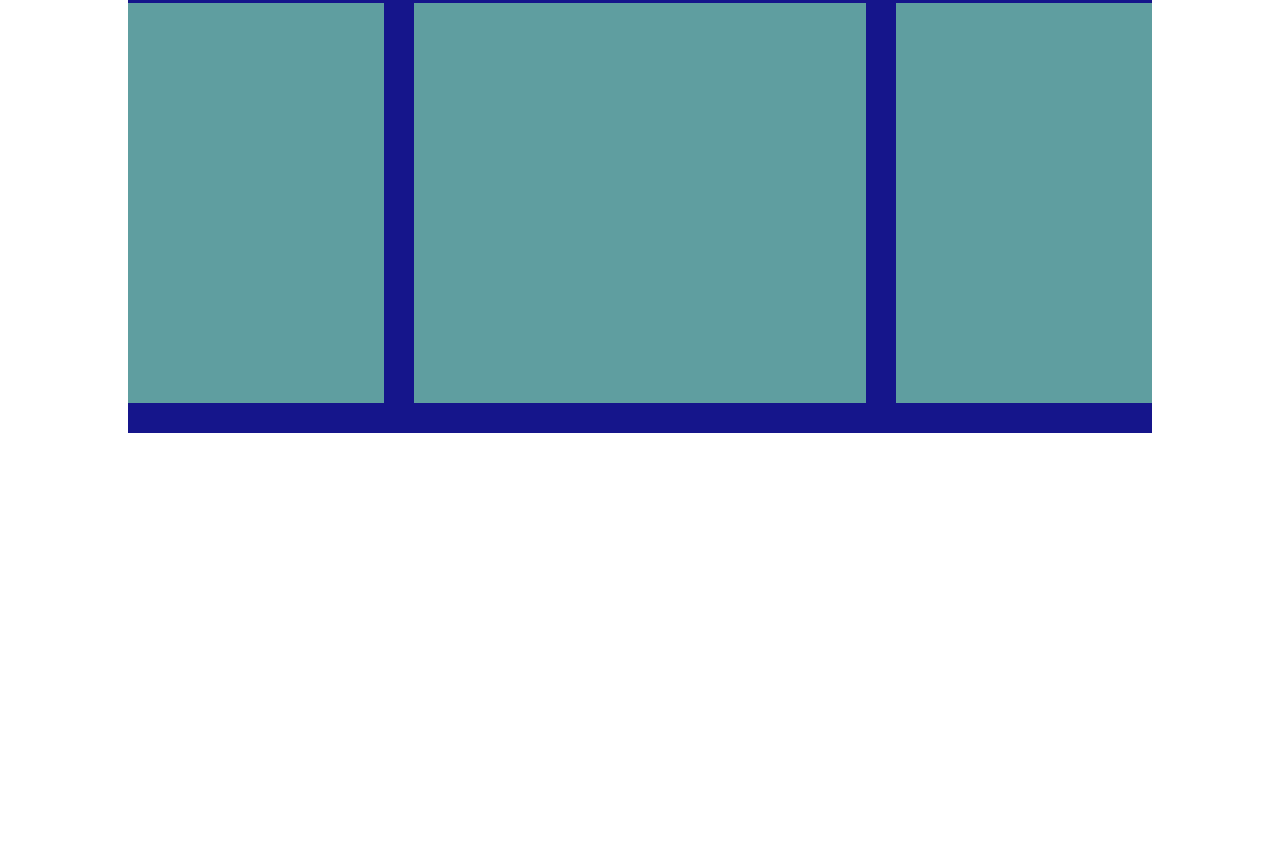
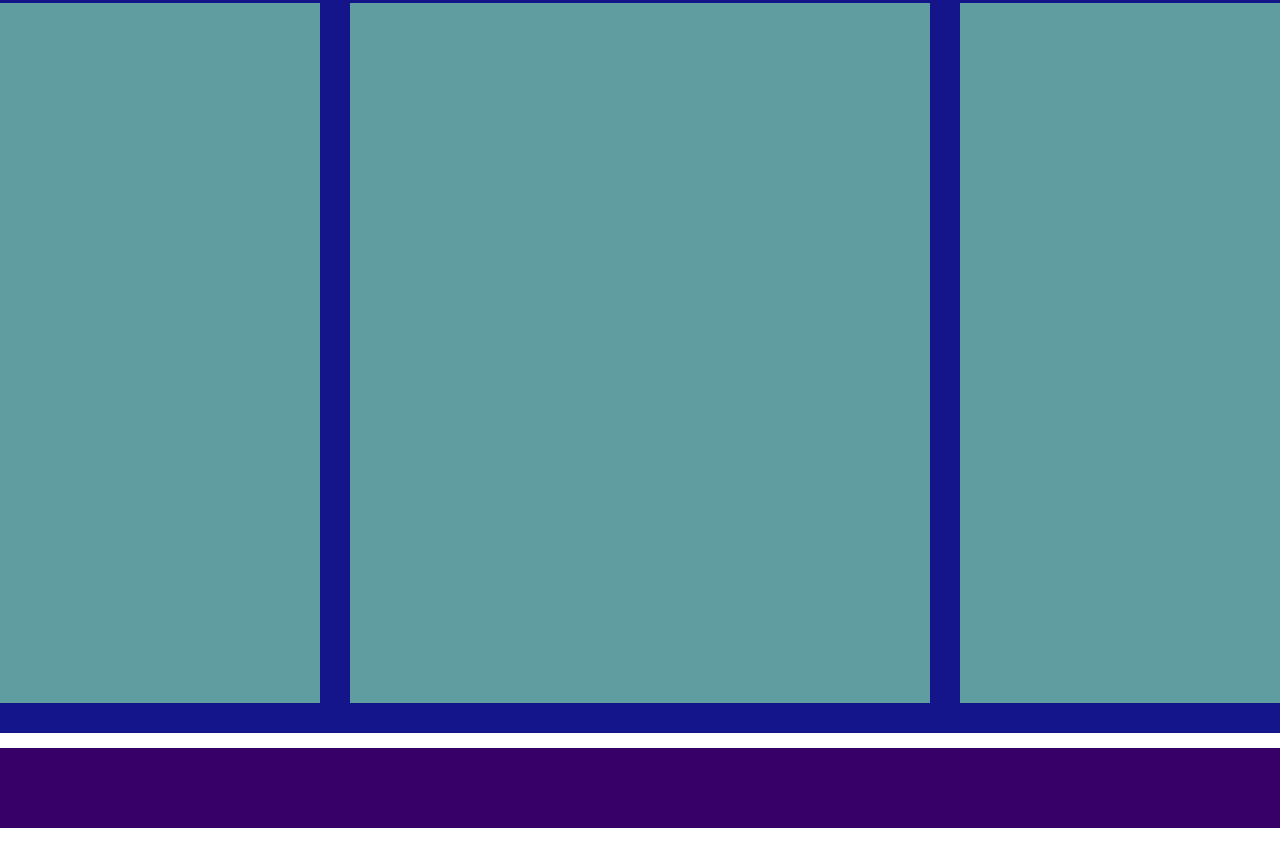
Before and after one commit to Simichus/htmlcss-struttura-wp, a plain HTML site: page index.html in a window 1280 px wide. Shown: the part 917-1775 px from the top of the page. Before the commit the page ends 1380 px from the top, so only its background shows below. Drawn offline with Linux system fonts and the light colour scheme.

Commit message:
Aggiunto footer

```diff
--- a/css/style.css
+++ b/css/style.css
@@ -6,7 +6,7 @@
 }
 
 body{
-    width: 80%;
+    max-width: 1500px;
     margin: 0 auto;
 }
 
@@ -51,12 +51,12 @@ main *{
 }
 
 .main-container{
-    margin: 30px 0;
+    margin-top: 30px;
     background-color: transparent;
 }
 
 .main-container *{
-    height: 400px;
+    height: 700px;
     margin-bottom: 30px;
 }
 
@@ -66,5 +66,11 @@ main *{
 
 .content{
     width: calc(50% - 60px);
-    margin: 0 30px;
+    margin: auto 30px;
 }
+
+footer{
+    height: 80px;
+    margin: 15px auto 30px auto;
+    background-color: rgb(54, 0, 104);
+}
--- a/index.html
+++ b/index.html
@@ -24,5 +24,8 @@
         </div>
     </main>
 
+    <!-- footer -->
+    <footer></footer>
+
 </body>
 </html>
```
